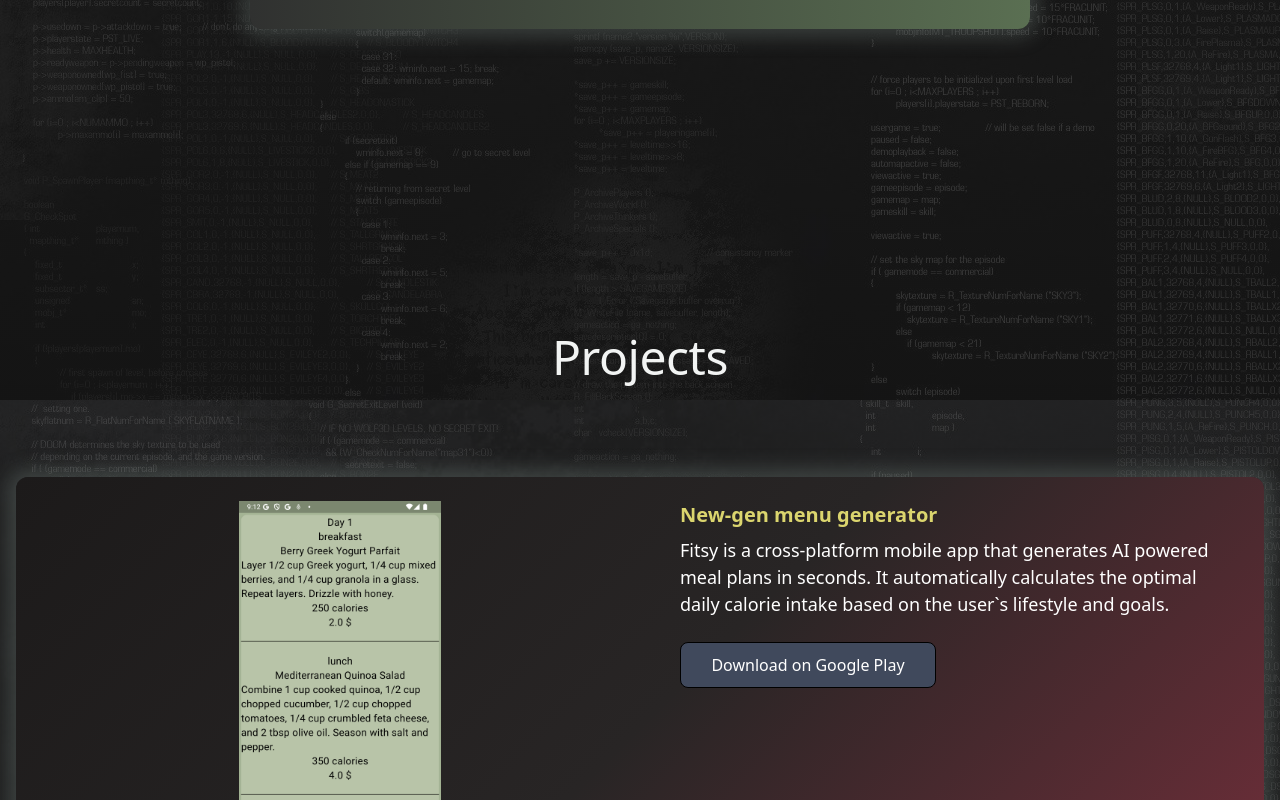
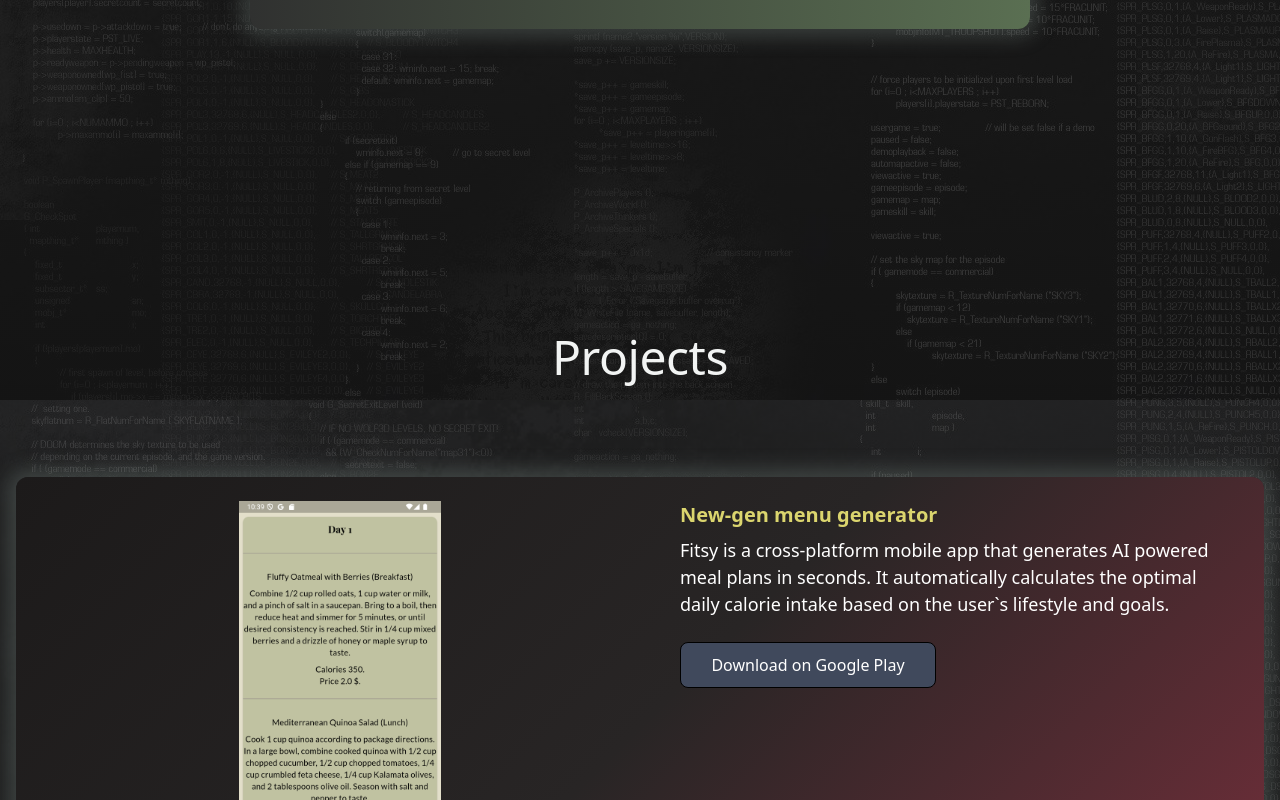
Before and after one commit to VictoriaTaiwan/Portfolio, an Angular app in the folder portfolio/: page / in a window 1280 px wide. Shown: the part 2000-2800 px from the top of the page. Built offline with nearby package versions, Linux system fonts and the light colour scheme.

Commit message:
Replaced Fitsy preview image

```diff
--- a/portfolio/src/app/app.component.html
+++ b/portfolio/src/app/app.component.html
@@ -155,7 +155,7 @@
 <div class="projects-container" id="projects">
   <h1 class=" mb-15 effect-font-styling font-domaine text-[3rem] md:text-[3rem] tracking-[-0.01em] leading-[100%] relative text-center md:text-left pb-3">Projects</h1>
   <div class="project-card">
-    <img src="assets/projects/fitsy.png" alt="Fitsy"/>
+    <img src="assets/projects/fitsy_dev_1.png" alt="Fitsy"/>
     <div class="project-card-content">
       <h3>New-gen menu generator</h3>
       <p>
```
Also changed, not shown: portfolio/public/assets/projects/fitsy_dev_1.png (added).
